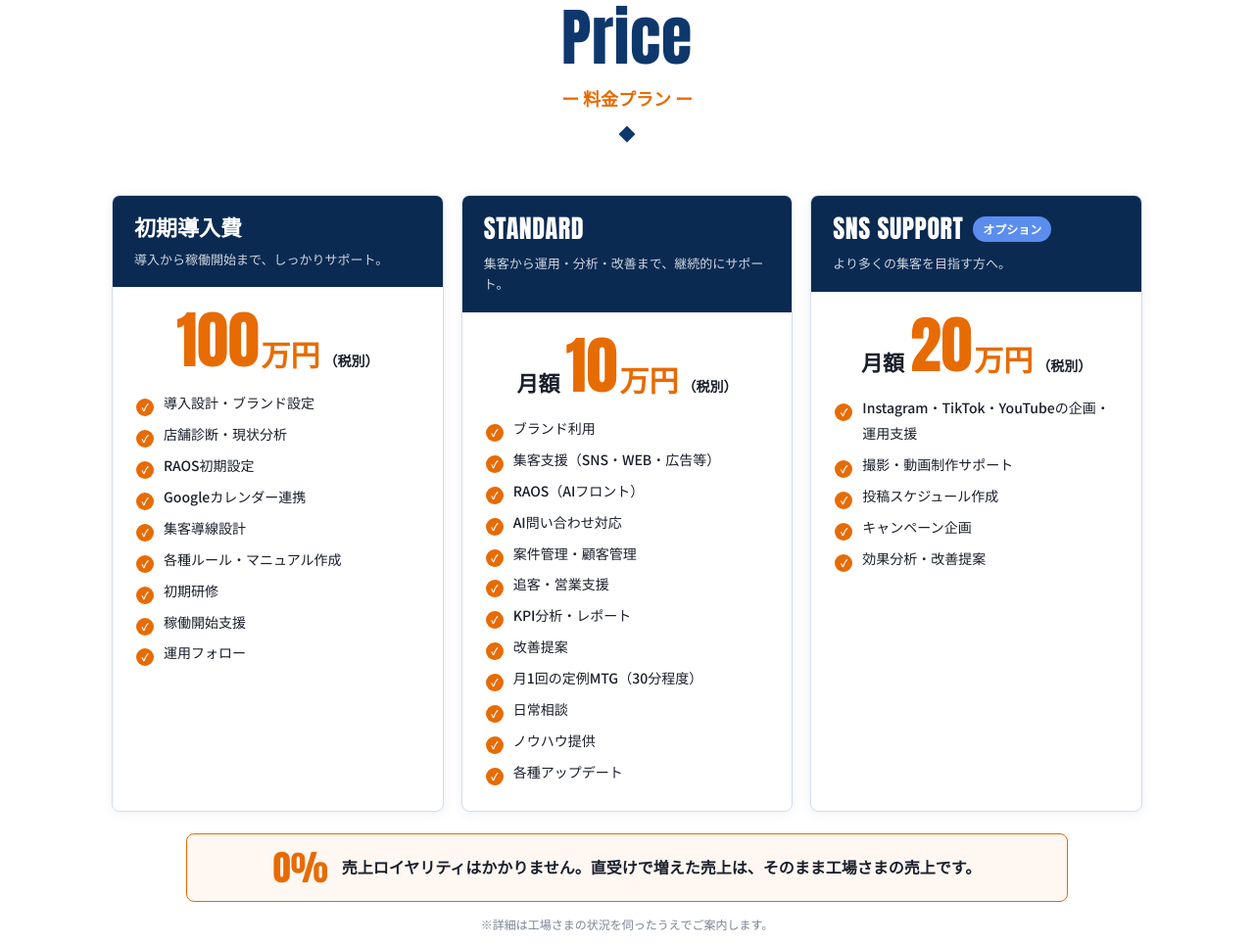
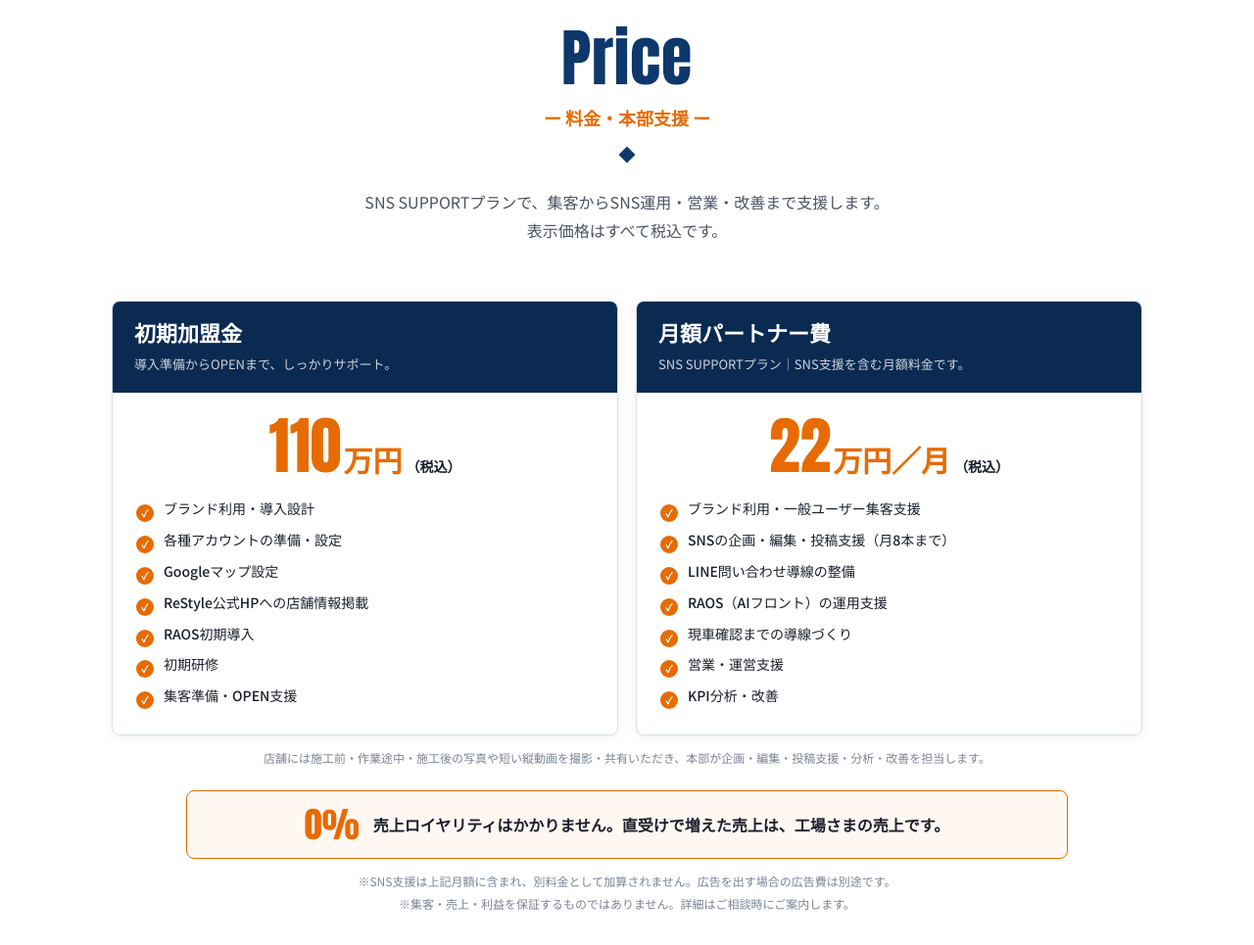
Before and after one commit to kanetatakahiro/restyle-partner-lp, a plain HTML site: page index.html in a window 1280 px wide. Shown: the part 10775-11740 px from the top of the page at 98% size. Drawn offline with Linux system fonts and the light colour scheme.

Commit message:
Align partner LP pricing and SNS support with current terms

```diff
--- a/index.html
+++ b/index.html
@@ -234,7 +234,7 @@ section{padding-block:96px}
 .center{text-align:center;margin-top:48px}
 
 /* Price */
-.plans{display:grid;grid-template-columns:repeat(3,minmax(0,1fr));gap:18px;margin-top:56px}
+.plans{display:grid;grid-template-columns:repeat(2,minmax(0,1fr));gap:18px;margin-top:56px}
 .plan{border:1px solid var(--line);border-radius:8px;background:var(--card);overflow:hidden;display:flex;flex-direction:column;box-shadow:var(--shadow)}
 .plan-head{background:var(--navy-deep);color:#fff;padding:18px 22px;display:flex;align-items:center;gap:10px;flex-wrap:wrap}
 .plan-head h3{font-size:22px;font-weight:900;line-height:1.2}
@@ -619,7 +619,7 @@ footer a{color:#fff}
       <li><h3>公式LINEを追加</h3><p>ボタンから友だち追加するだけです。</p></li>
       <li><h3>LINEでかんたんヒアリング</h3><p>工場の所在地や得意な作業を伺います。</p></li>
       <li><h3>商談</h3><p>支援内容と進め方を詳しくご説明します。</p></li>
-      <li><h3>準備・スタート</h3><p>集客と問い合わせ受付の準備を整えて開始します。</p></li>
+      <li><h3>契約・導入準備</h3><p>重要事項説明・契約締結・初期費用の入金確認後、キックオフを実施。撮影・アカウント設定・研修など、OPEN準備を進めます。</p></li>
     </ol>
     <div class="center"><a class="btn" href="https://lin.ee/8oMsSUe" target="_blank" rel="noopener"><svg><use href="#i-line"/></svg>まずはLINEで相談する ▶</a></div>
   </div>
@@ -628,32 +628,27 @@ footer a{color:#fff}
 <!-- 料金 -->
 <section id="price">
   <div class="wrap">
-    <div class="st"><h2 class="st-en">Price</h2><p class="st-jp">料金プラン</p><div class="st-dia"></div></div>
+    <div class="st"><h2 class="st-en">Price</h2><p class="st-jp">料金・本部支援</p><div class="st-dia"></div></div>
+    <p class="st-lead">SNS SUPPORTプランで、集客からSNS運用・営業・改善まで支援します。<br>表示価格はすべて税込です。</p>
     <div class="plans">
       <div class="plan">
-        <div class="plan-head"><h3>初期導入費</h3><p>導入から稼働開始まで、しっかりサポート。</p></div>
-        <p class="plan-price">100<span>万円</span><i>（税別）</i></p>
+        <div class="plan-head"><h3>初期加盟金</h3><p>導入準備からOPENまで、しっかりサポート。</p></div>
+        <p class="plan-price">110<span>万円</span><i>（税込）</i></p>
         <ul>
-          <li>導入設計・ブランド設定</li><li>店舗診断・現状分析</li><li>RAOS初期設定</li><li>Googleカレンダー連携</li><li>集客導線設計</li><li>各種ルール・マニュアル作成</li><li>初期研修</li><li>稼働開始支援</li><li>運用フォロー</li>
+          <li>ブランド利用・導入設計</li><li>各種アカウントの準備・設定</li><li>Googleマップ設定</li><li>ReStyle公式HPへの店舗情報掲載</li><li>RAOS初期導入</li><li>初期研修</li><li>集客準備・OPEN支援</li>
         </ul>
       </div>
       <div class="plan">
-        <div class="plan-head"><h3 class="en">STANDARD</h3><p>集客から運用・分析・改善まで、継続的にサポート。</p></div>
-        <p class="plan-price"><small>月額</small>10<span>万円</span><i>（税別）</i></p>
+        <div class="plan-head"><h3>月額パートナー費</h3><p>SNS SUPPORTプラン｜SNS支援を含む月額料金です。</p></div>
+        <p class="plan-price">22<span>万円／月</span><i>（税込）</i></p>
         <ul>
-          <li>ブランド利用</li><li>集客支援（SNS・WEB・広告等）</li><li>RAOS（AIフロント）</li><li>AI問い合わせ対応</li><li>案件管理・顧客管理</li><li>追客・営業支援</li><li>KPI分析・レポート</li><li>改善提案</li><li>月1回の定例MTG（30分程度）</li><li>日常相談</li><li>ノウハウ提供</li><li>各種アップデート</li>
-        </ul>
-      </div>
-      <div class="plan">
-        <div class="plan-head"><h3 class="en">SNS SUPPORT</h3><span class="opt">オプション</span><p>より多くの集客を目指す方へ。</p></div>
-        <p class="plan-price"><small>月額</small>20<span>万円</span><i>（税別）</i></p>
-        <ul>
-          <li>Instagram・TikTok・YouTubeの企画・運用支援</li><li>撮影・動画制作サポート</li><li>投稿スケジュール作成</li><li>キャンペーン企画</li><li>効果分析・改善提案</li>
+          <li>ブランド利用・一般ユーザー集客支援</li><li>SNSの企画・編集・投稿支援（月8本まで）</li><li>LINE問い合わせ導線の整備</li><li>RAOS（AIフロント）の運用支援</li><li>現車確認までの導線づくり</li><li>営業・運営支援</li><li>KPI分析・改善</li>
         </ul>
       </div>
     </div>
-    <div class="royalty"><b>0%</b>売上ロイヤリティはかかりません。直受けで増えた売上は、そのまま工場さまの売上です。</div>
-    <p class="price-note">※詳細は工場さまの状況を伺ったうえでご案内します。</p>
+    <p class="price-note">店舗には施工前・作業途中・施工後の写真や短い縦動画を撮影・共有いただき、本部が企画・編集・投稿支援・分析・改善を担当します。</p>
+    <div class="royalty"><b>0%</b>売上ロイヤリティはかかりません。直受けで増えた売上は、工場さまの売上です。</div>
+    <p class="price-note">※SNS支援は上記月額に含まれ、別料金として加算されません。広告を出す場合の広告費は別途です。<br>※集客・売上・利益を保証するものではありません。詳細はご相談時にご案内します。</p>
   </div>
 </section>
 
@@ -665,7 +660,8 @@ footer a{color:#fff}
       <details><summary>今の取引先との仕事に影響はありますか？</summary><p class="ans">既存の仕事はそのままです。一般ユーザーからの直受けを追加する形です。</p></details>
       <details><summary>新しい設備は必要ですか？</summary><p class="ans">大きな設備投資は前提としていません。今の設備で対応できる範囲から始められます。</p></details>
       <details><summary>屋号は変わりますか？</summary><p class="ans">変わりません。既存の屋号のままご参加いただけます。</p></details>
-      <details><summary>費用はどのくらいかかりますか？</summary><p class="ans">初期導入費100万円（税別）と、STANDARDプラン月額10万円（税別）です。SNS運用まで任せたい場合は、オプションのSNS SUPPORT（月額20万円・税別）を追加できます。売上ロイヤリティは0％です。</p></details>
+      <details><summary>SNSの素材は誰が撮影しますか？</summary><p class="ans">店舗で施工前・作業途中・施工後の写真や短い縦動画を撮影・共有いただきます。本部が企画・編集・投稿支援・分析・改善を担当します。SNS SUPPORTの支援は月8本までで、月額パートナー費に含まれます。</p></details>
+      <details><summary>費用はどのくらいかかりますか？</summary><p class="ans">初期加盟金110万円（税込）、SNS SUPPORTプランの月額パートナー費22万円（税込）です。SNS支援（月8本まで）は月額に含まれ、別料金として加算されません。売上ロイヤリティは0％。広告を出す場合の広告費は別途です。</p></details>
     </div>
   </div>
 </section>
```
